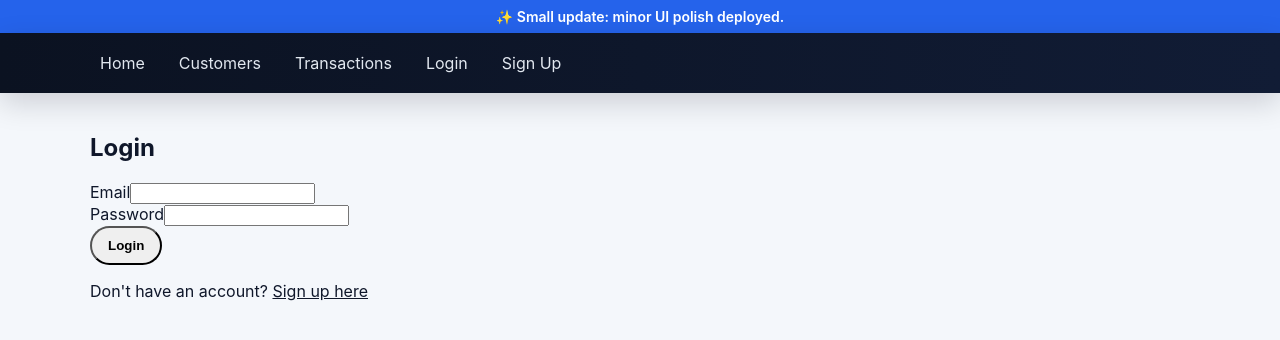
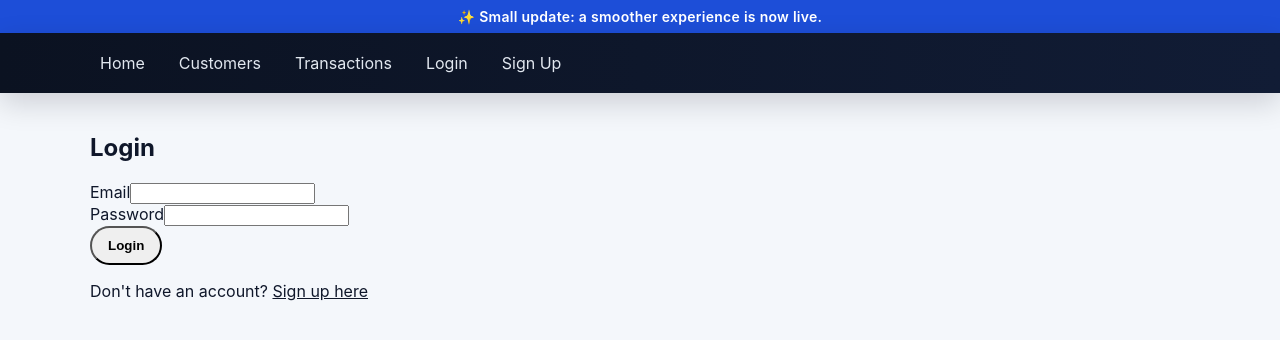
Before and after one commit to satish0595/finguard-ai, a React (Vite) app in the folder frontend/: page /login in a window 1280 px wide. Shown: the top 340 px of the page. Built offline with nearby package versions, Linux system fonts and the light colour scheme; no server answers.

Commit message:
feat: polish app banner copy

```diff
--- a/frontend/src/App.tsx
+++ b/frontend/src/App.tsx
@@ -24,15 +24,16 @@ export default function App() {
     <div>
       <div
         style={{
-          background: '#2563eb',
+          background: '#1d4ed8',
           color: 'white',
           padding: '8px 16px',
           textAlign: 'center',
           fontSize: '14px',
           fontWeight: 600,
+          letterSpacing: '0.02em',
         }}
       >
-        ✨ Small update: minor UI polish deployed.
+        ✨ Small update: a smoother experience is now live.
       </div>
       <NavBar />
       <main style={{ padding: 20 }}>
```
